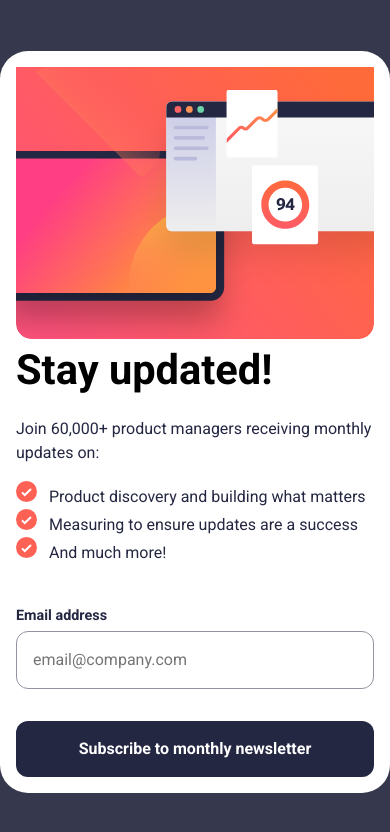
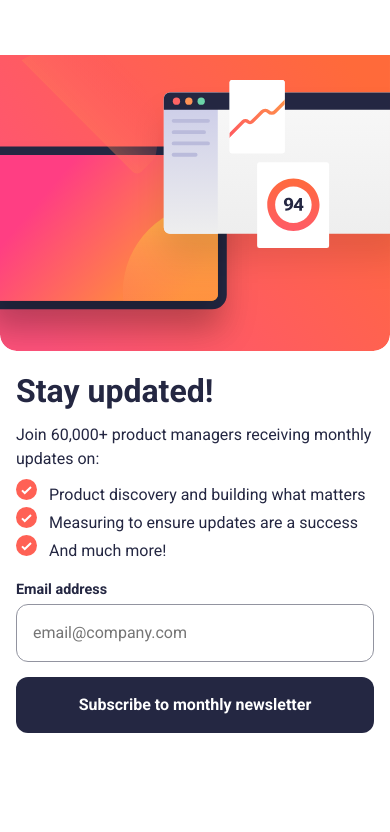
Before and after one commit to iHesh84/newsletter-sign-up-with-success-message-main, a plain HTML site: page index.html in a window 390 px wide. Drawn offline with Linux system fonts and the light colour scheme.

Commit message:
Quick partial fix for responsiveness

```diff
--- a/index.html
+++ b/index.html
@@ -27,10 +27,15 @@
         <div class="container">
           <picture>
             <source
+              class="picture"
               media="(max-width: 877px)"
               srcset="/assets/images/illustration-sign-up-mobile.svg"
             />
-            <img src="/assets/images/illustration-sign-up-desktop.svg" alt="" />
+            <img
+              class="picture"
+              src="/assets/images/illustration-sign-up-desktop.svg"
+              alt=""
+            />
           </picture>
 
           <form class="form">
@@ -65,14 +70,11 @@
                 placeholder="email@company.com"
               />
               <br />
-              <button class="btn">
-                Subscribe to monthly newsletter
-              </button>
+              <button class="btn">Subscribe to monthly newsletter</button>
             </div>
           </form>
         </div>
       </div>
-    </main>
 
       <!-- Success message start -->
       <div class="thanks__message hide">
@@ -85,6 +87,7 @@
         </p>
         <button class="btn dismiss_btn">Dismiss message</button>
       </div>
+    </main>
 
     <!-- Success message end -->
   </body>
--- a/main.js
+++ b/main.js
@@ -5,6 +5,7 @@ const all = document.querySelector(".all");
 const thanksMessage = document.querySelector(".thanks__message");
 const emailSpan = document.querySelector(".email__span");
 const dismiss = document.querySelector(".dismiss_btn");
+
 
 let isEmailValid = false;
 
--- a/style.css
+++ b/style.css
@@ -101,6 +101,7 @@ span {
 
 .title {
   font-size: 3.5rem;
+  color: var(--clr-dark-slate-grey);
 }
 
 .desc {
@@ -202,24 +203,70 @@ span {
     padding: 0rem;
   }
 
+  .email__address {
+    margin-top: 1rem;
+    margin-bottom: 0.25rem;
+    font-weight: 700;
+    font-size: 0.9rem;
+  }
+
+  .input{
+  }
   .title {
-    font-size: 2.6rem;
+    font-size: 2rem;
   }
 
 
 }
 
 @media (max-width: 485px){
-  .thanks__message {
-    height: 100vh;
-    border-radius: 0;
+
+
+
+
+
+}
+
+/* Query Thanks Message Smaller Screens */
+@media (max-width: 508px) {
+  body{
+    background-color: #fff;
   }
 
-  .dismiss_btn {
-    margin-top: 18rem;
+  .thanks__message {
+    height: 100%;
+    width: 100%;
+    border-radius: 0;
+    padding: 2.5rem;
   }
 
-  .check__img{
-    margin-top: 5rem;
+}
+
+
+@media (max-width: 420px){
+  body{
+    background-color: #fff;
+  }
+  input{
+  }
+  .container{
+    padding: 0rem;
+  }
+  .form{
+    padding: 1rem;
+  }
+
+  .picture{
+    width: 100vw;
+    margin-top: -2.5rem;
+
+  }
+
+  .desc{
+    margin: 0.5rem 0;
+  }
+  .input{
+    margin: 0rem;
+    margin-bottom: 0.9rem;
   }
 }
```
Lines whose indentation alone changed are shown as unchanged.
